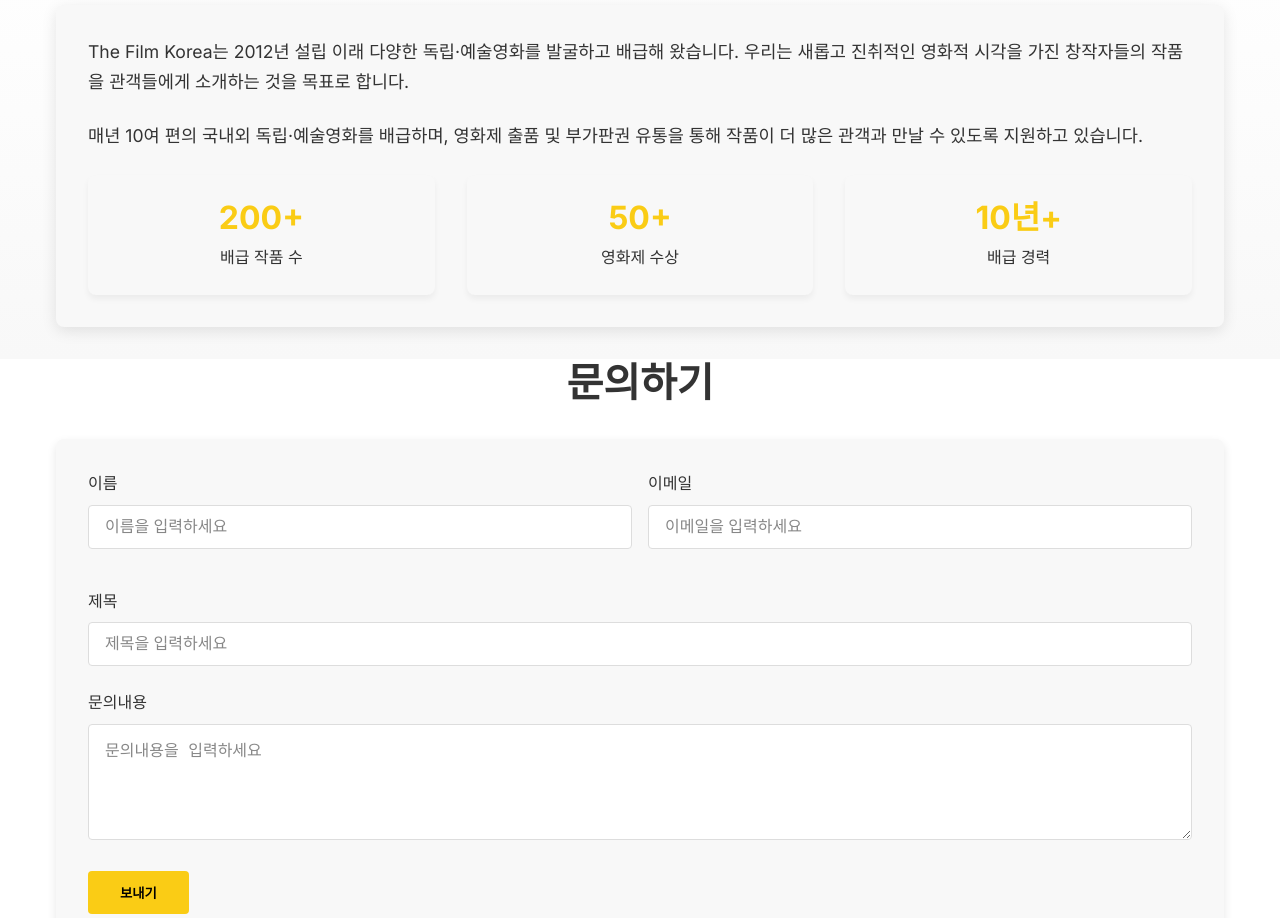
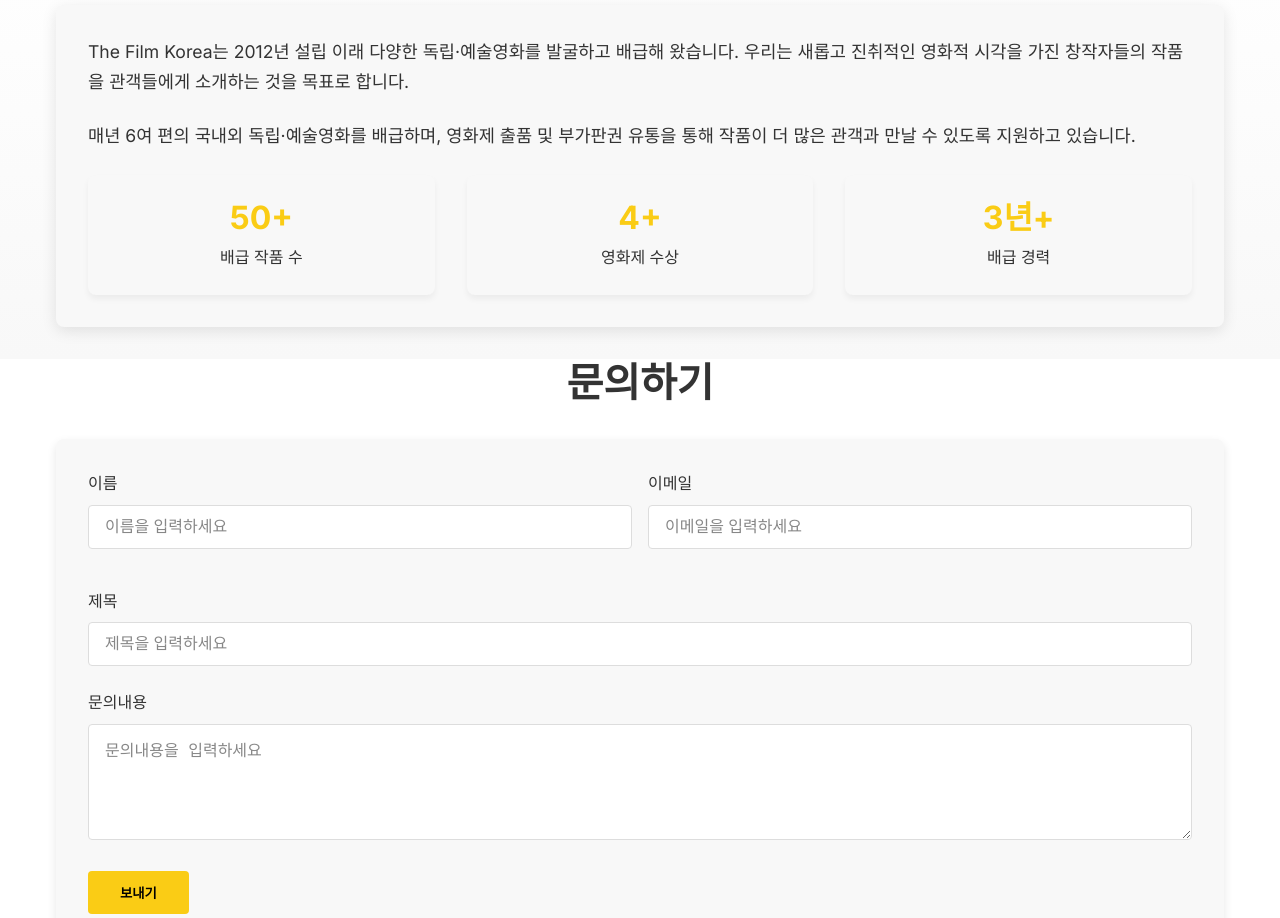
Before and after one commit to StatisticsFox/thefilmkorea, a Next.js app: page / in a window 1280 px wide. Shown: the part 3020-3938 px from the top of the page. Built offline with nearby package versions, Linux system fonts and the light colour scheme.

Commit message:
about section 수정

```diff
--- a/app/components/AboutSection.tsx
+++ b/app/components/AboutSection.tsx
@@ -21,20 +21,20 @@
             우리는 새롭고 진취적인 영화적 시각을 가진 창작자들의 작품을 관객들에게 소개하는 것을 목표로 합니다.
           </p>
           <p className="about-text">
-            매년 10여 편의 국내외 독립·예술영화를 배급하며, 영화제 출품 및 부가판권 유통을 통해
+            매년 6여 편의 국내외 독립·예술영화를 배급하며, 영화제 출품 및 부가판권 유통을 통해
             작품이 더 많은 관객과 만날 수 있도록 지원하고 있습니다.
           </p>
           <div className="grid grid-cols-3">
             <div className="stat-card">
-              <h3 className="stat-number">200+</h3>
+              <h3 className="stat-number">50+</h3>
               <p className="stat-label">배급 작품 수</p>
             </div>
             <div className="stat-card">
-              <h3 className="stat-number">50+</h3>
+              <h3 className="stat-number">4+</h3>
               <p className="stat-label">영화제 수상</p>
             </div>
             <div className="stat-card">
-              <h3 className="stat-number">10년+</h3>
+              <h3 className="stat-number">3년+</h3>
               <p className="stat-label">배급 경력</p>
             </div>
           </div>
```
